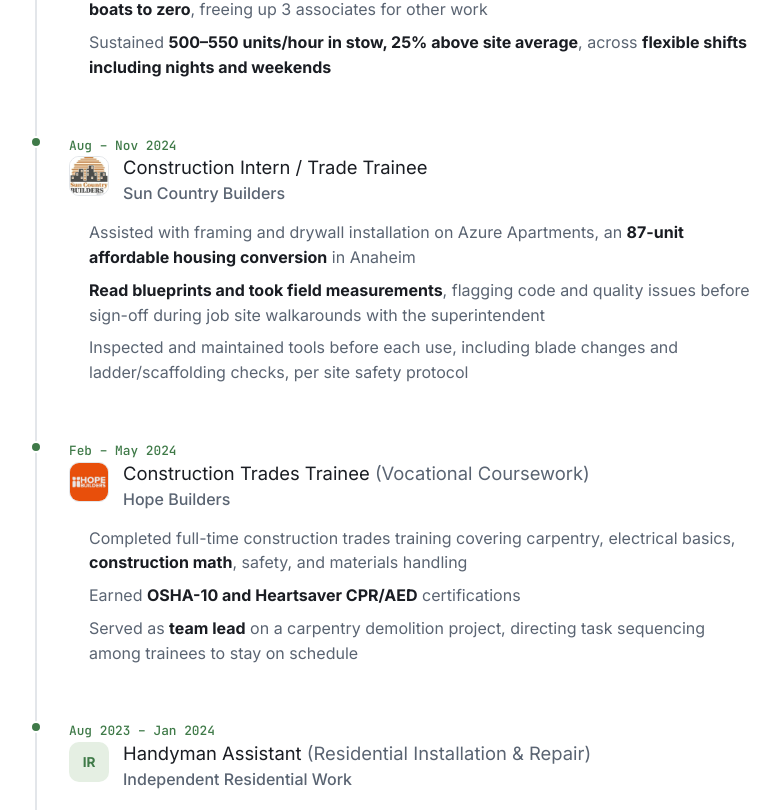
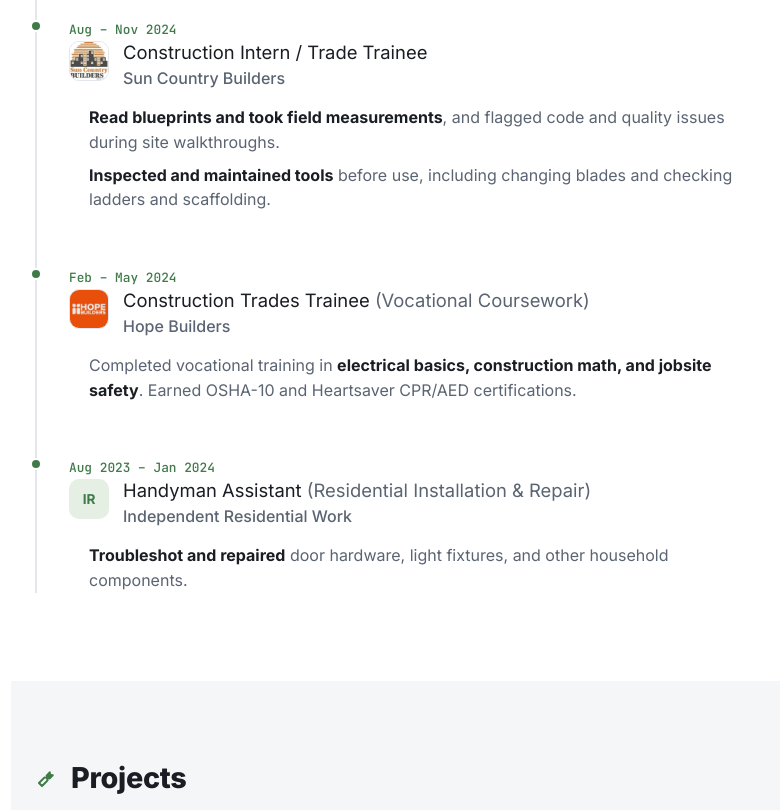
Before and after one commit to annromerk/annromerk.github.io, a React (Vite) app in the folder web/: page / in a window 1280 px wide. Shown: the part 1447-2257 px from the top of the page, without its empty margins (209-989 px from the left). Built offline with nearby package versions, Linux system fonts and the light colour scheme.

Commit message:
Trim experience to maintenance and safety highlights

```diff
--- a/web/src/content/site.ts
+++ b/web/src/content/site.ts
@@ -70,9 +70,7 @@ export const timeline: TimelineItem[] = [
     bullets: [
       'Reported **conveyor speed and mechanical wear** after noticing packages overshooting hampers, giving maintenance a chance to investigate before a breakdown',
       'Escalated a **blocked fire extinguisher** to site safety and maintenance. Earned 4 Safe & Secure awards and a Bias for Action pin',
-      'Checked that **scanners and handheld devices worked and were updated** before each shift',
       'Developed a U-boat pre-staging method that **cut end-of-shift compaction from 10+ U-boats to zero**, freeing up 3 associates for other work',
-      'Sustained **500–550 units/hour in stow, 25% above site average**, across **flexible shifts including nights and weekends**',
     ],
   },
   {
@@ -85,9 +83,8 @@ export const timeline: TimelineItem[] = [
       alt: 'Sun Country Builders logo',
     },
     bullets: [
-      'Assisted with framing and drywall installation on Azure Apartments, an **87-unit affordable housing conversion** in Anaheim',
-      '**Read blueprints and took field measurements**, flagging code and quality issues before sign-off during job site walkarounds with the superintendent',
-      'Inspected and maintained tools before each use, including blade changes and ladder/scaffolding checks, per site safety protocol',
+      '**Read blueprints and took field measurements**, and flagged code and quality issues during site walkthroughs.',
+      '**Inspected and maintained tools** before use, including changing blades and checking ladders and scaffolding.',
     ],
   },
   {
@@ -101,9 +98,7 @@ export const timeline: TimelineItem[] = [
       alt: 'Hope Builders logo',
     },
     bullets: [
-      'Completed full-time construction trades training covering carpentry, electrical basics, **construction math**, safety, and materials handling',
-      'Earned **OSHA-10 and Heartsaver CPR/AED** certifications',
-      'Served as **team lead** on a carpentry demolition project, directing task sequencing among trainees to stay on schedule',
+      'Completed vocational training in **electrical basics, construction math, and jobsite safety**. Earned OSHA-10 and Heartsaver CPR/AED certifications.',
     ],
   },
   {
@@ -113,8 +108,7 @@ export const timeline: TimelineItem[] = [
     org: 'Independent Residential Work',
     badge: { kind: 'text', text: 'IR' },
     bullets: [
-      'Completed carpentry, repair, and installation jobs across multiple residential clients, **managing scheduling and safety independently**',
-      '**Troubleshot and resolved** issues with door hardware, light fixtures, and other household components',
+      '**Troubleshot and repaired** door hardware, light fixtures, and other household components.',
     ],
   },
 ];
```
